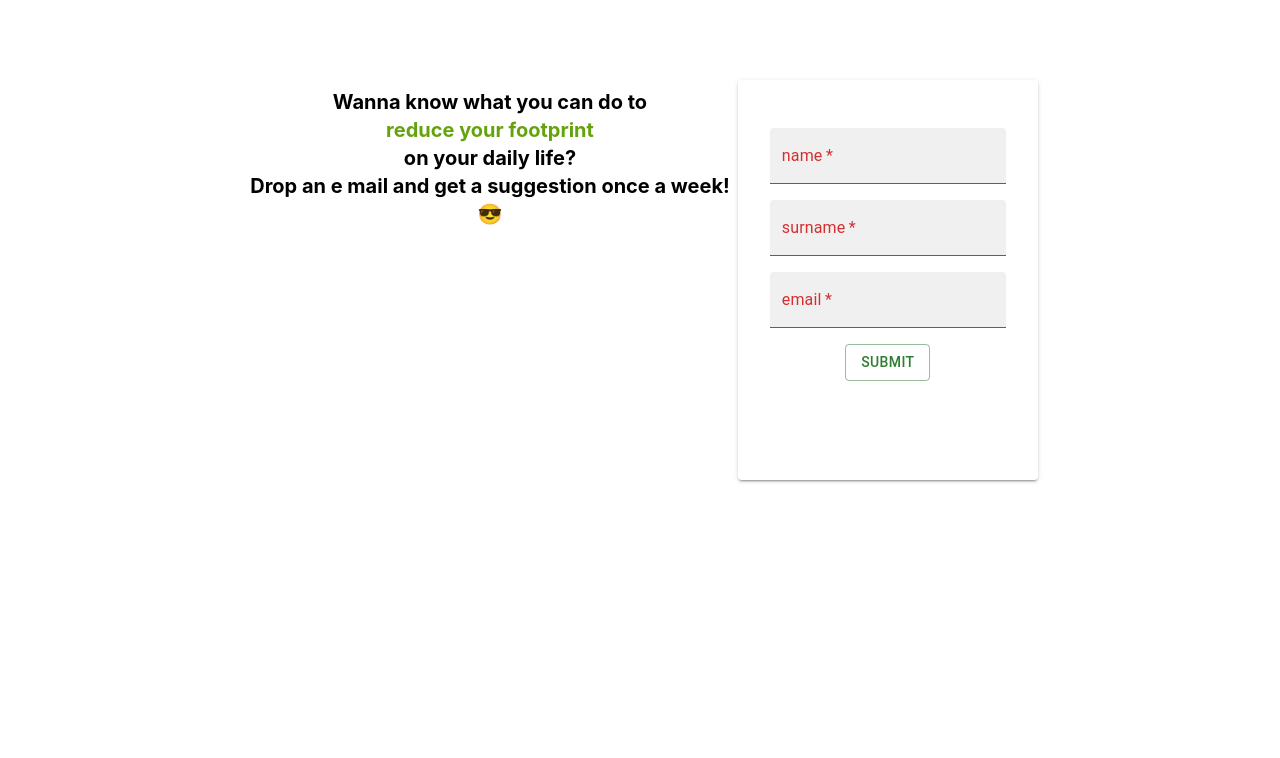
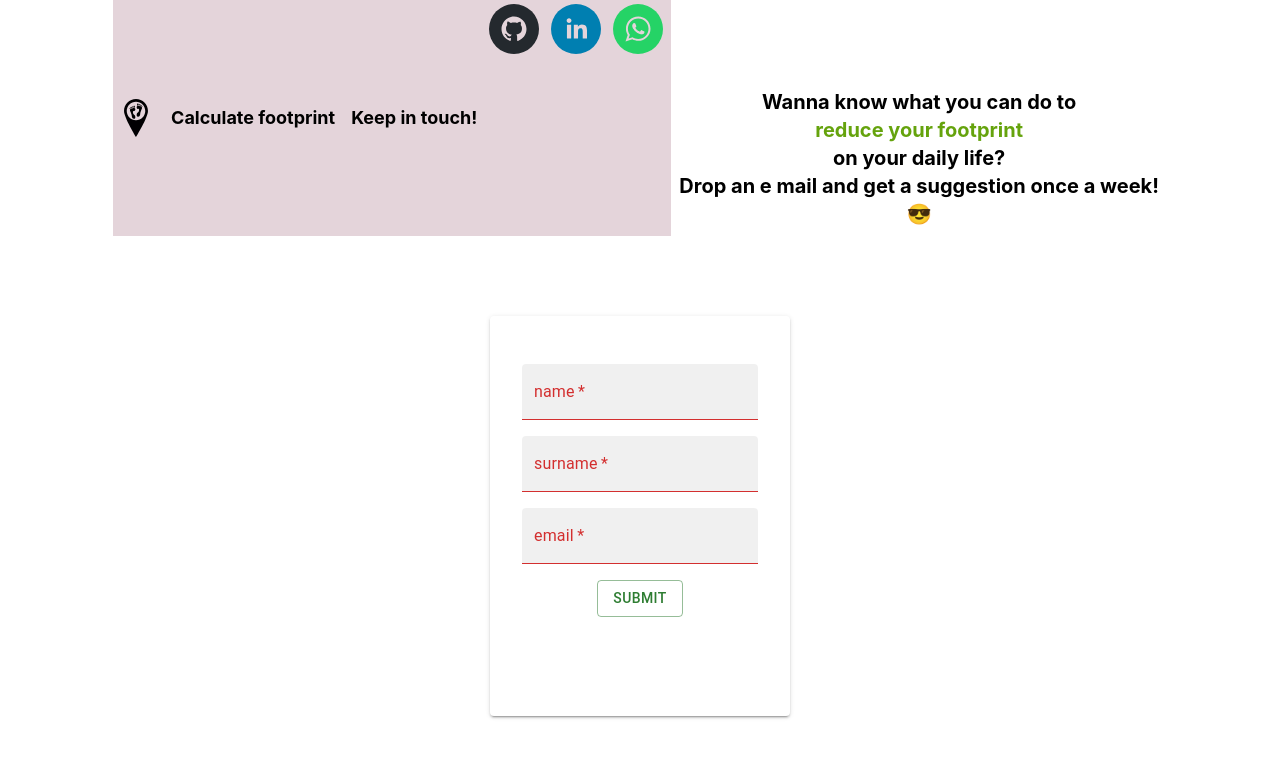
Before and after one commit to Aline89b/footprint-project, a Next.js app: page /jsForm in a window 1280 px wide. Shown: the top 758 px of the page. Built offline with nearby package versions, Linux system fonts and the light colour scheme.

Commit message:
added navbar , fix autocomplete research

```diff
--- /dev/null
+++ b/components/navbar.js
@@ -0,0 +1,47 @@
+import Link from 'next/link'
+import { SocialIcon } from 'react-social-icons';
+import Image from 'next/image';
+
+export default function  Navbar(){
+  // This styling will be applied to a <NavLink> when the
+  // route that it links to is currently selected.
+
+
+  return (
+    <nav className=' flex justify-between bg-[#E4D4DA]'>
+      <ul className='flex text-lg font-bold mx-1 items-center justify-center space-x-4'>
+        <li>
+          <Link
+            href="/"
+            >
+            <Image
+                src="/images/logo.svg"
+                height={38}
+                width={38}
+                alt="check your flight footprint"
+                />
+          </Link>
+        </li>
+        <li className='hover:text-pink-500'>
+          <Link
+            href="/form"
+
+          >
+            Calculate footprint
+          </Link>
+        </li>
+        <li className='hover:text-pink-500'>
+          <Link
+            href="/jsForm">
+             Keep in touch!
+          </Link>
+        </li>
+      </ul>
+      <div className='flex space-x-3 p-1 mx-1'>
+        <SocialIcon  url="https://github.com/Aline89b/" />
+        <SocialIcon  url="https://linkedin.com/in/aline-grianti-32a9a9b7/" />
+        <SocialIcon url="https://whatsapp.com/wa.me/393283539590" />
+      </div>
+    </nav>
+  );
+}
--- a/pages/form.js
+++ b/pages/form.js
@@ -3,12 +3,14 @@ import {TextField, Autocomplete, Stack, Box, Button}  from "@mui/material"
 import InputLabel from '@mui/material/InputLabel';
 import MenuItem from '@mui/material/MenuItem';
 import FormControl from '@mui/material/FormControl';
-import Select, { SelectChangeEvent } from '@mui/material/Select';
+import Select from '@mui/material/Select';
 import data from "/public/json/data.json"
 import Result from "../components/result"
 import Header from "../components/header"
+import Link from "next/link"
+import { v4 as uuid } from 'uuid'
+import Navbar from "../components/navbar"
 
-import Link from "next/link"
 
 
 export default function Form() {
@@ -16,7 +18,14 @@ export default function Form() {
   const [originVal, setOriginVal] = useState("" || null);
   const [destinationVal, setDestinationVal] = useState(''|| null)
   const [result, setResult] = useState();
+
   console.log(originVal)
+
+  data.forEach(element => {
+    element.id= uuid()
+
+  });
+
 
 
   const fetchData = async () => {
@@ -54,6 +63,7 @@ export default function Form() {
     return (
 
   <div>
+    <Navbar />
     <div className="relative w-full h-96 overflow-hidden">
       <Header />
      </div>
@@ -74,12 +84,13 @@ export default function Form() {
           setOriginVal(neworiginVal.code)
         } }
         sx={{ minWidth: 250 }}
-        getOptionLabel={(option) => `${option.name} ${option.country}`}
+        getOptionLabel={(option) => `${option.city} `}
         renderOption={(props, option) => (
-        <Box component="li" sx={{ '& > img': { mr: 2, flexShrink: 0 } }} {...props}>
+          <Box component="li"
+           sx={{ '& > img': { mr: 2, flexShrink: 0 } }} {...props} key= {option.id}>
 
-          {option.country} ({option.city}) {option.name}
-        </Box>
+            {option.city} ({option.name}) {option.country}
+          </Box>
       )}
         renderInput={(params) => <TextField {...params} sx={{ bgcolor: "ghostwhite"}} label="From" inputProps={{
           ...params.inputProps,}}
@@ -91,15 +102,17 @@ export default function Form() {
         id="destination"
         options={data}
         sx={{ minWidth: 250 }}
-        getOptionLabel={(option) => `${option.name} ${option.country}`}
+        getOptionLabel={(option) => `${option.city} `}
         onChange={(e, newDestinationVal) => setDestinationVal(newDestinationVal.code)}
         renderOption={(props, option) => (
-        <Box component="li" sx={{ '& > img': { mr: 2, flexShrink: 0 } }} {...props}>
 
-          {option.name} ({option.city}) {option.country}
+        <Box component="li"  sx={{ '& > img': { mr: 2, flexShrink: 0 } }} {...props} key={option.id}>
+
+          {option.city} ({option.name}) {option.country}
         </Box>
       )}
-        renderInput={(params) => <TextField {...params} sx={{ bgcolor: "ghostwhite"}} label="To" />}
+        renderInput={(params) => <TextField {...params} sx={{ bgcolor: "ghostwhite"}} label="To" inputProps={{
+          ...params.inputProps,}} />}
       />
       <FormControl fullWidth>
         <InputLabel id="demo-simple-select-label">passengers</InputLabel>
--- a/pages/index.js
+++ b/pages/index.js
@@ -1,4 +1,4 @@
-
+import Navbar from "../components/navbar"
 import Link from 'next/link'
 
 
@@ -9,7 +9,7 @@ export default function Home() {
   return (
 
     <div className=' h-full dark:text-black'>
-
+        <Navbar />
               <section
           className="relative bg-[url(../public/images/bg.img.jpg)] bg-cover bg-center bg-no-repeat"
         >
--- a/pages/jsForm.js
+++ b/pages/jsForm.js
@@ -5,7 +5,7 @@ import Button from '@mui/material/Button';
 import TextField from '@mui/material/TextField';
 import FormControl from '@mui/material/FormControl';
 import InputLabel from '@mui/material/InputLabel';
-import { setRevalidateHeaders } from 'next/dist/server/send-payload';
+import Navbar from "../components/navbar"
 
 
 export default function JsForm() {
@@ -42,6 +42,7 @@ export default function JsForm() {
 
 
         <div className='flex flex-wrap justify-center'>
+            <Navbar />
             <div className='flex-col  mt-20 p-2 font-bold text-center text-xl '>
                 <h1>Wanna know what you can do to
                 <br></br>
```
Also changed, not shown: package.json (+5 -3 lines), public/images/logo.svg (added), 1 other file (tests, documents, lock files or other folders).
